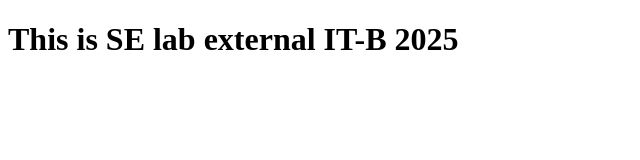
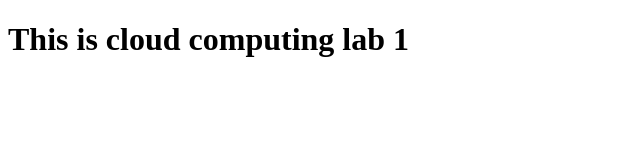
Before and after one commit to manisai28/se-lab-aws, a plain HTML site: page index.html in a window 1280 px wide. Shown: the whole page, without its empty margins (0-640 px from the left). Drawn offline with Linux system fonts and the light colour scheme.

Commit message:
Update heading text in index.html

```diff
--- a/index.html
+++ b/index.html
@@ -6,6 +6,6 @@
     <title>Document</title>
 </head>
 <body>
-    <h1>This is SE lab external IT-B 2025</h1>
+    <h1>This is cloud computing lab 1</h1>
 </body>
 </html>
```
